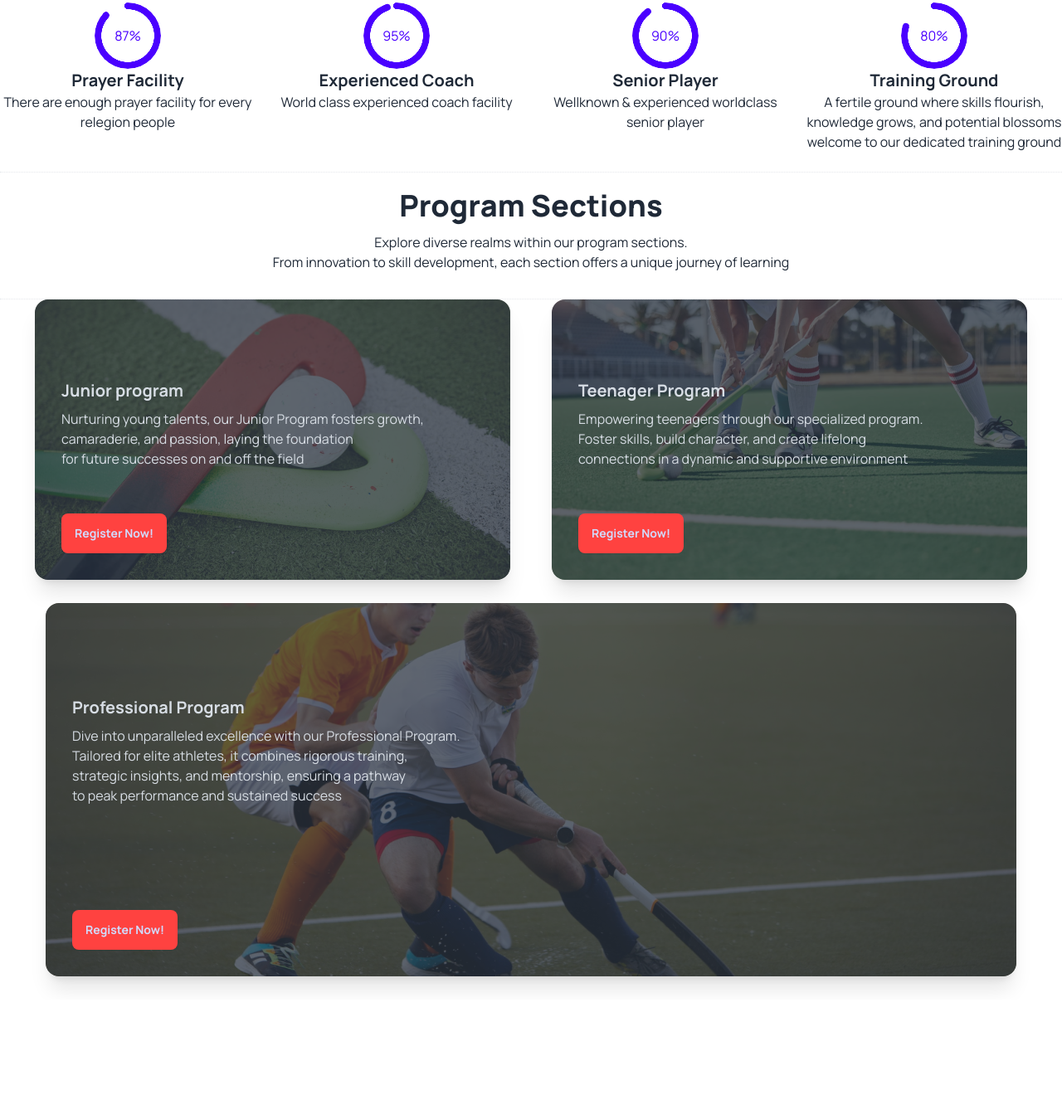
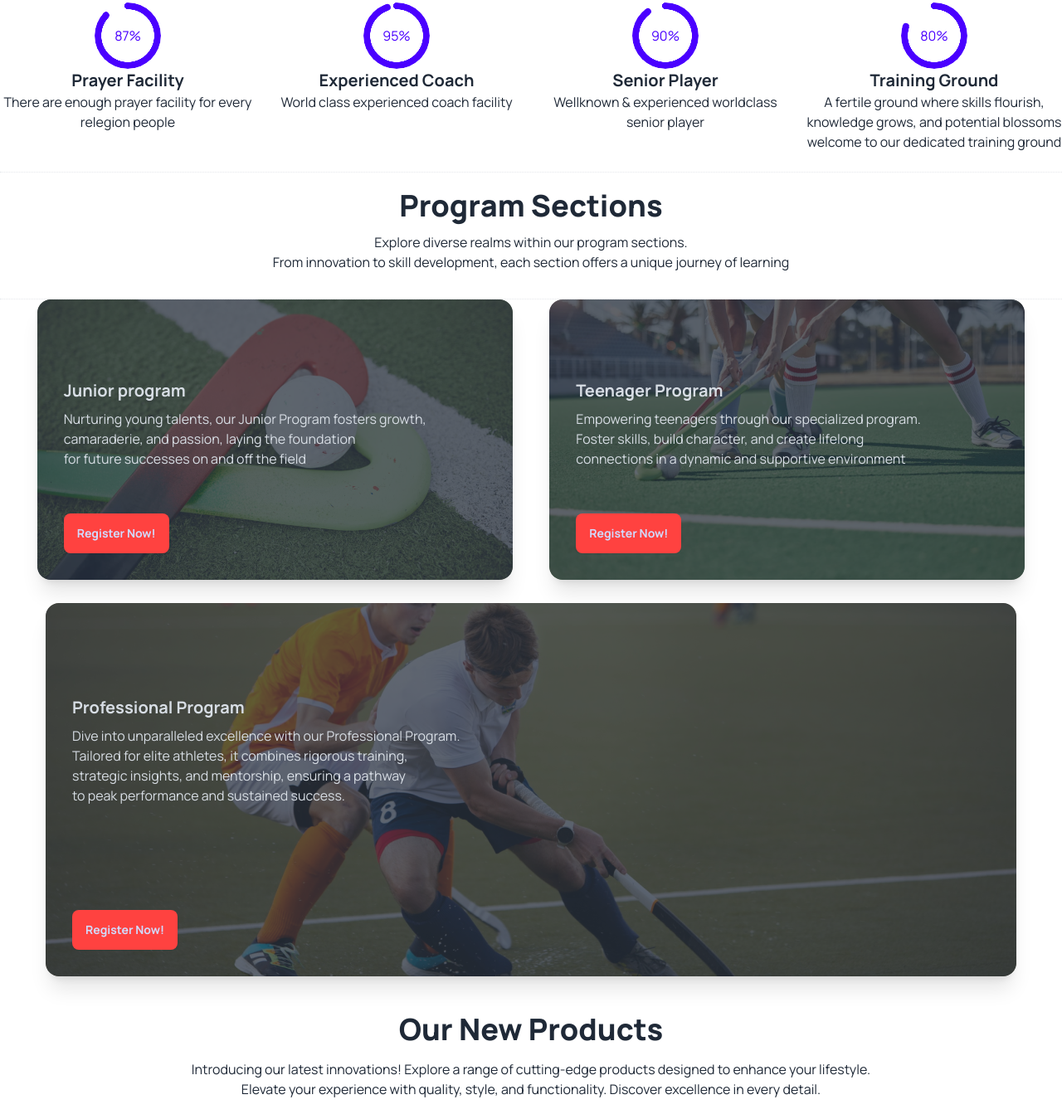
Before and after one commit to HimelMuktadir/hockey-assignment, a plain HTML site: page index.html in a window 1280 px wide. Shown: the part 881-2230 px from the top of the page at 83% size. Before the commit the page ends 2086 px from the top, so only its background shows below. Drawn offline with nearby package versions, Linux system fonts and the light colour scheme.

Commit message:
our product sec commit

```diff
--- a/index.html
+++ b/index.html
@@ -134,7 +134,7 @@
 
         <!-- card sec  -->
 
-        <div class="lg:flex lg:justify-evenly gap-2">
+        <div class="lg:flex lg:justify-evenly">
 
             <div class="card max-w-full bg-base-100 shadow-xl image-full">
                 <figure><img src="./resource/Images/2.png" alt="Shoes" /></figure>
@@ -163,7 +163,7 @@
             <figure><img src="./resource/Images/4.png" alt="Shoes" /></figure>
             <div class="card-body mt-10">
               <h2 class="card-title pt-10">Professional Program</h2>
-              <p>Dive into unparalleled excellence with our Professional Program. <br> Tailored for elite athletes, it combines rigorous training, <br> strategic insights, and mentorship, ensuring a pathway <br> to peak performance and sustained success</p>
+              <p>Dive into unparalleled excellence with our Professional Program. <br> Tailored for elite athletes, it combines rigorous training, <br> strategic insights, and mentorship, ensuring a pathway <br> to peak performance and sustained success.</p>
               <div class="card-actions justify-start">
                 <button class="btn btn-primary border-0 bg-[#FF4240]">Register Now!</button>
               </div>
@@ -171,7 +171,10 @@
           </div>
 
 
-        <div></div>
+        <div class="text-center my-6">
+            <h1 class="text-4xl font-extrabold py-4">Our New Products</h1>
+            <p>Introducing our latest innovations! Explore a range of cutting-edge products designed to enhance your lifestyle. <br>Elevate your experience with quality, style, and functionality. Discover excellence in every detail.</p>
+        </div>
 
 
     </main>
```
